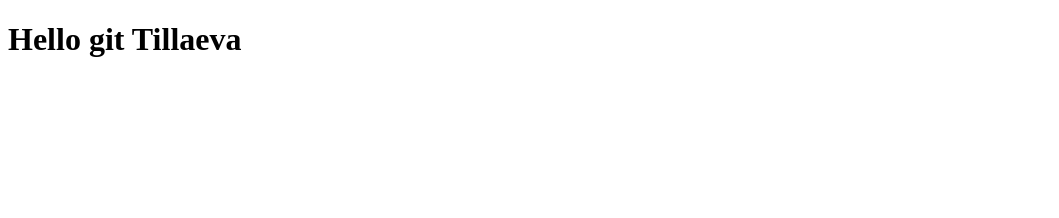
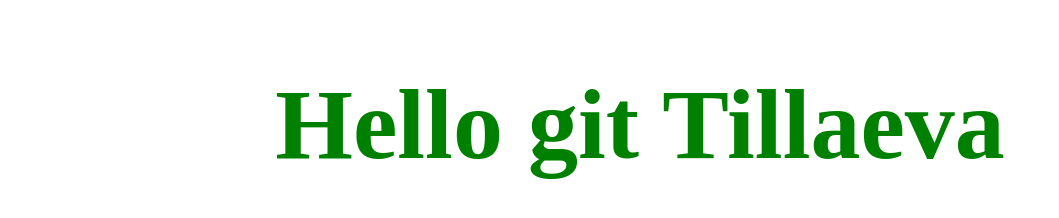
Before and after one commit to malikatillaeva/github, a plain HTML site: page index.html in a window 1280 px wide. Shown: the whole page, without its empty margins (0-1059 px from the left). Drawn offline with Linux system fonts and the light colour scheme.

Commit message:
versiya3

```diff
--- a/index.html
+++ b/index.html
@@ -4,8 +4,10 @@
     <meta charset="UTF-8">
     <meta name="viewport" content="width=device-width, initial-scale=1.0">
     <title>Git</title>
+    <link rel="stylesheet" href="style.css">
 </head>
 <body>
     <h1>Hello git Tillaeva</h1>
+
 </body>
 </html>
--- a/style.css
+++ b/style.css
@@ -0,0 +1,5 @@
+h1{
+    color: green;
+    font-size: 100px;
+    text-align: center;
+}
```
Also changed, not shown: font.css (deleted).
